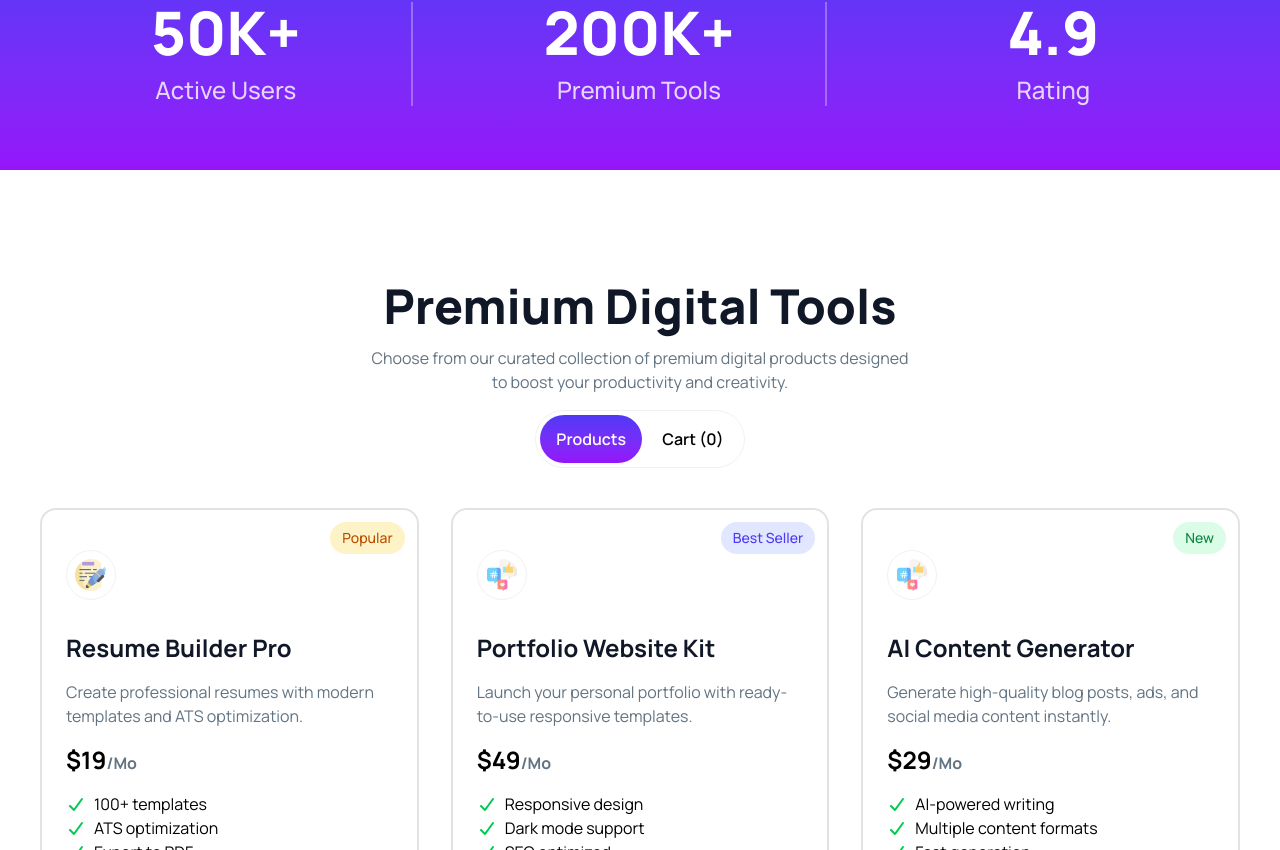
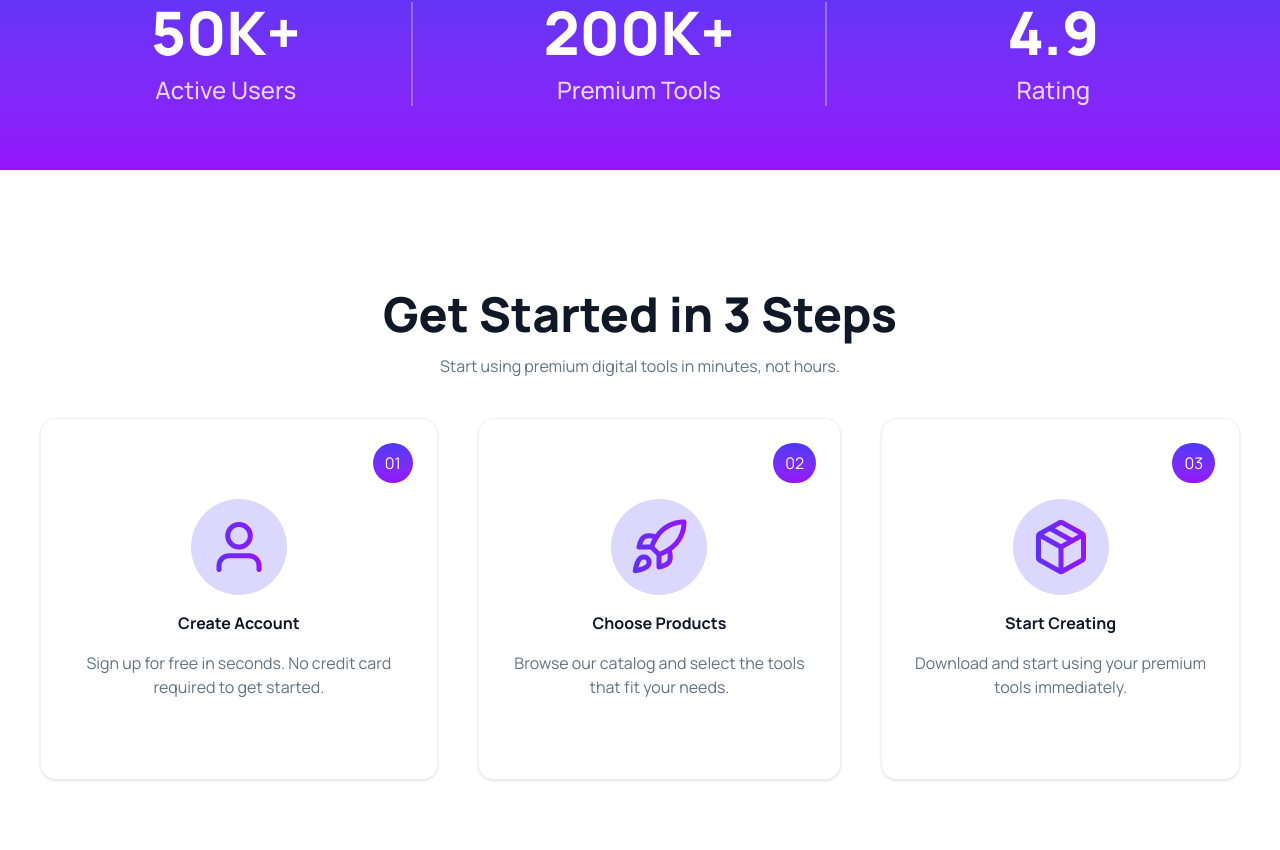
Before and after one commit to imraulwrites/simple-react-single-page-application, a React (Vite) app: page / in a window 1280 px wide. Shown: the part 870-1720 px from the top of the page. Built offline with nearby package versions, Linux system fonts and the light colour scheme.

Commit message:
Sign Up section done

```diff
--- a/src/App.jsx
+++ b/src/App.jsx
@@ -4,6 +4,7 @@ import Navbar from './components/layout/Navbar';
 import Hero from './components/sections/Hero';
 import Products from './components/sections/Products';
 import Stats from './components/sections/Stats';
+import NewCustomer from './components/sections/NewCustomer';
 
 function App() {
   const [isCartOpen, setIsCartOpen] = useState(false);
@@ -32,6 +33,7 @@ function App() {
       <Navbar cart={cart} />
       <Hero />
       <Stats />
+      <NewCustomer />
       <Products
         isCartOpen={isCartOpen}
         setIsCartOpen={setIsCartOpen}
--- /dev/null
+++ b/src/components/sections/NewCustomer.jsx
@@ -0,0 +1,42 @@
+import User from '../../assets/user.png';
+import Rocket from '../../assets/rocket.png';
+import Package from '../../assets/package.png';
+import NewCustomerCard from './newCustomerCard';
+
+function NewCustomer() {
+  return (
+    <section className="wrapper py-30 text-center flex flex-col items-center justify-center">
+      <h1 className='text-5xl font-extrabold text-heading-dark mb-4'>Get Started in 3 Steps</h1>
+      <p className='text-base font-normal text-muted mb-10'>Start using premium digital tools in minutes, not hours.</p>
+      <div className="flex gap-10">
+        <div>
+          <NewCustomerCard
+            image={User}
+            text="Sign up for free in seconds. No credit card required to get started."
+            heading="Create Account"
+            label="01"
+          />
+        </div>
+        <div>
+          <NewCustomerCard
+            image={Rocket}
+            text="Browse our catalog and select the tools that fit your needs."
+            heading="Choose Products"
+            label="02"
+          />{' '}
+        </div>
+
+        <div>
+          <NewCustomerCard
+            image={Package}
+            text="Download and start using your premium tools immediately."
+            heading="Start Creating"
+            label="03"
+          />
+        </div>
+      </div>
+    </section>
+  );
+}
+
+export default NewCustomer;
--- /dev/null
+++ b/src/components/sections/NewCustomerCard.jsx
@@ -0,0 +1,20 @@
+import React from 'react';
+
+function NewCustomerCard({ image, text, heading, label }) {
+  return (
+    <div className="relative flex flex-col p-6 border border-muted/10 shadow rounded-2xl">
+      <div className="bg-gradient rounded-full w-fit px-3 py-2 absolute right-6 top-6">
+        <p className="text-white">{label}</p>
+      </div>
+      <div className='flex flex-col items-center justify-center py-14 gap-4'>
+        <div className="flex items-center justify-center h-24 w-24 rounded-full bg-primary/20">
+          <img className="max-w-fit" src={image} alt="" />
+        </div>
+        <h3 className='text-6 font-bold text-heading-dark'>{heading}</h3>
+        <p className='text-base font-normal text-muted'>{text}</p>
+      </div>
+    </div>
+  );
+}
+
+export default NewCustomerCard;
```
